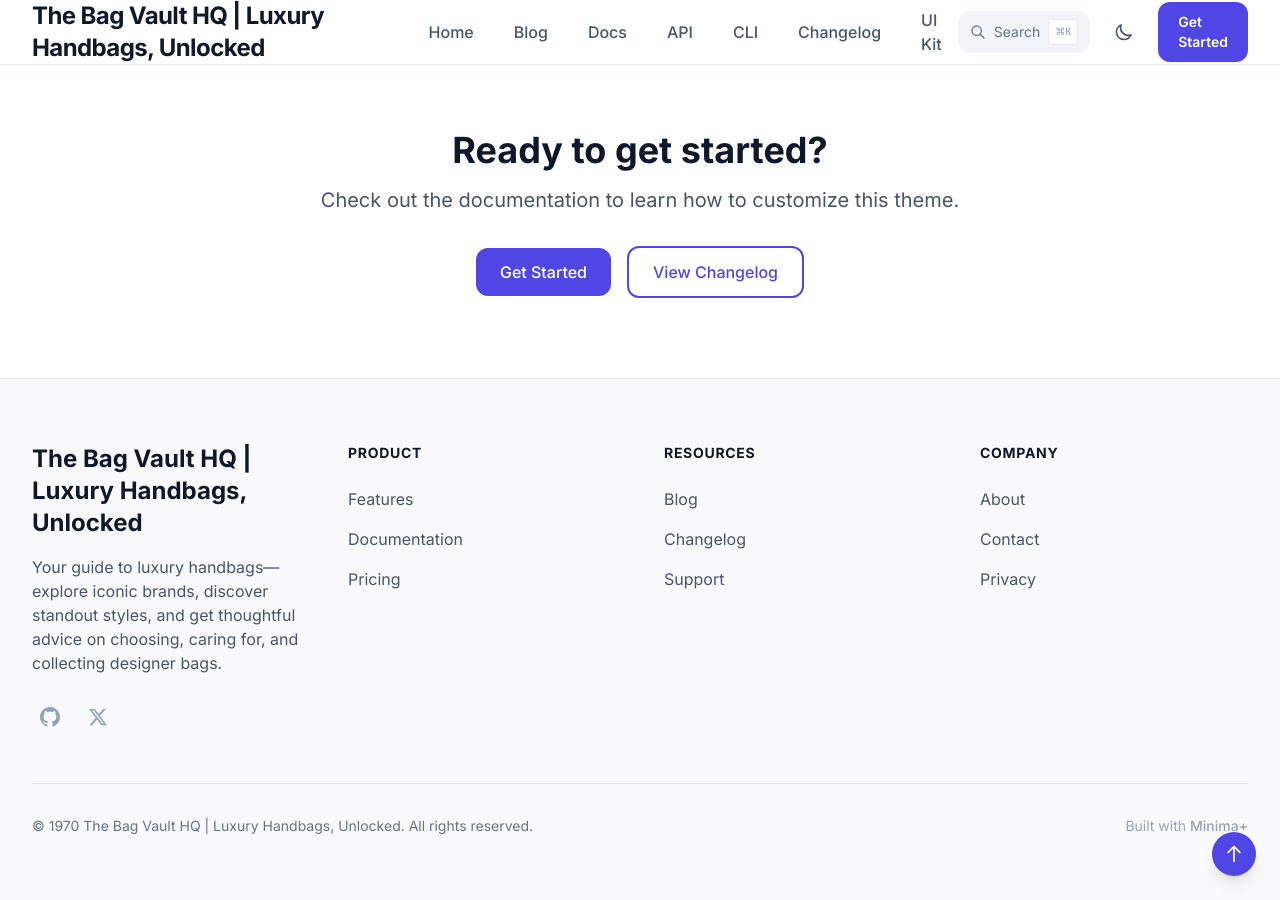
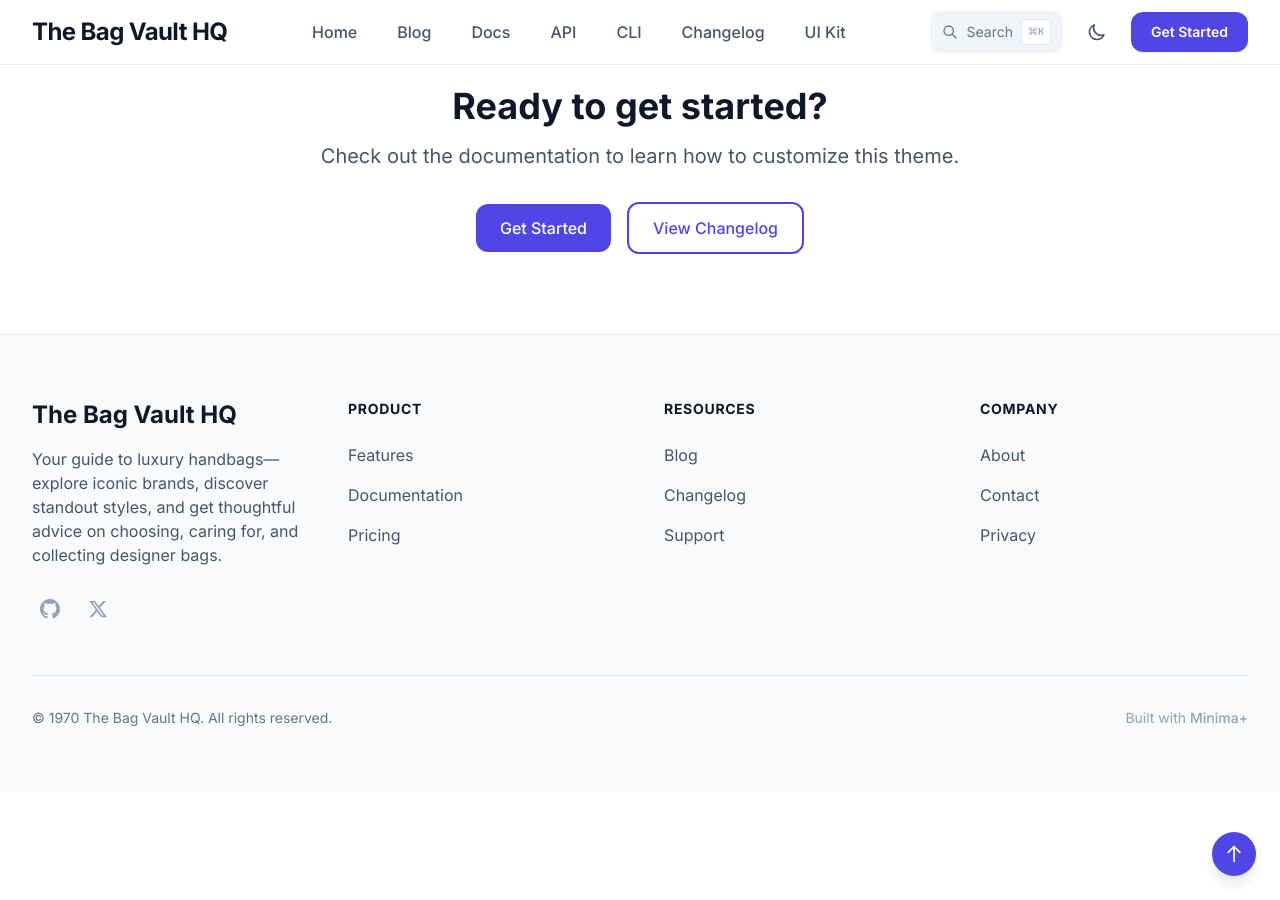
Before and after one commit to branad9/thebagvaulthq.com, a Jekyll site: the page built from index.html, in a window 1280 px wide and 900 px high, scrolled down 2634 px. Built offline with Jekyll 4.4.1, drawn with Linux system fonts in a browser that asks for light colours; nearby versions of some CDN libraries; comment, search, counter and statistics services are not loaded; some of the changed text lies outside the part shown.

Commit message:
Update _config.yml

```diff
--- a/_config.yml
+++ b/_config.yml
@@ -1,5 +1,6 @@
 # Site basics
-title: "The Bag Vault HQ | Luxury Handbags, Unlocked"
+title: "The Bag Vault HQ"
+subtitle: "Luxury Handbags, Unlocked"
 description: "Your guide to luxury handbags—explore iconic brands, discover standout styles, and get thoughtful advice on choosing, caring for, and collecting designer bags."
 url: "https://thebagvaulthq.com/"
 baseurl: ""
@@ -67,7 +68,7 @@ defaults:
 theme_config:
   # Announcement Bar
   announcement_bar:
-    enabled: true
+    enabled: false
     id: "v1-launch"
     message: "Minima+ v1.0 is now live with Tailwind CSS v4 support!"
     tag: "New"
```
